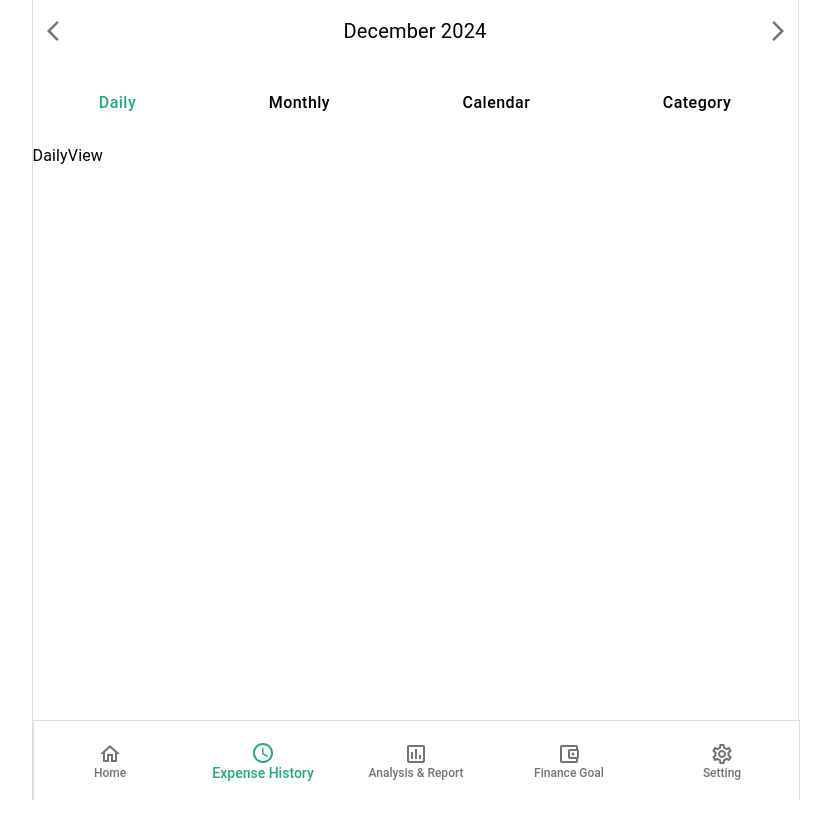
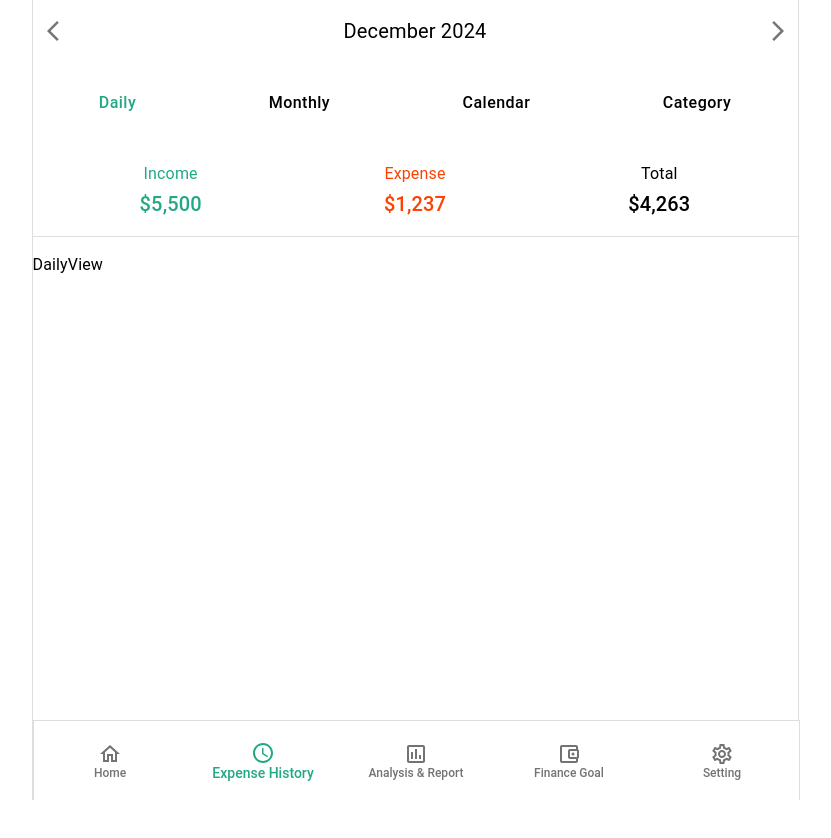
Before and after one commit to hyeonahc/finance-tracker, a React (Vite) app in the folder apps/web/: page /expense-history in a window 1280 px wide. Shown: the top 838 px of the page, without its empty margins (225-1056 px from the left). Before the commit the page ends 808 px from the top, so only its background shows below. Built offline with nearby package versions, Linux system fonts and the light colour scheme; no server answers; sample sign-in values are in the browser's storage.

Commit message:
Add IncomeExpenseTotal component and Extend MUI palette with 'border' color

```diff
--- /dev/null
+++ b/apps/web/src/components/ui/IncomeExpenseTotal.tsx
@@ -0,0 +1,53 @@
+import { Box, Typography, useTheme } from "@mui/material";
+
+interface IncomeExpenseTotalProps {
+  expense: number;
+  income: number;
+  total: number;
+}
+
+export default function IncomeExpenseTotal({
+  expense,
+  income,
+  total,
+}: IncomeExpenseTotalProps) {
+  const theme = useTheme();
+
+  return (
+    <Box
+      alignItems="center"
+      borderBottom={`1px solid ${theme.palette.border.main}`}
+      display="flex"
+      justifyContent="space-around"
+      mb={2}
+      padding={2}
+    >
+      <Box textAlign="center">
+        <Typography color="success.main" variant="subtitle1">
+          Income
+        </Typography>
+        <Typography color="success.main" variant="h6">
+          ${income.toLocaleString()}
+        </Typography>
+      </Box>
+
+      <Box textAlign="center">
+        <Typography color="error.main" variant="subtitle1">
+          Expense
+        </Typography>
+        <Typography color="error.main" variant="h6">
+          ${expense.toLocaleString()}
+        </Typography>
+      </Box>
+
+      <Box textAlign="center">
+        <Typography color="textPrimary" variant="subtitle1">
+          Total
+        </Typography>
+        <Typography color="textPrimary" variant="h6">
+          ${total.toLocaleString()}
+        </Typography>
+      </Box>
+    </Box>
+  );
+}
--- a/apps/web/src/pages/ExpenseHistory.tsx
+++ b/apps/web/src/pages/ExpenseHistory.tsx
@@ -1,4 +1,5 @@
 import YearMonthPicker from "@components/filters/YearMonthPicker";
+import IncomeExpenseTotal from "@components/ui/IncomeExpenseTotal";
 import CalendarView from "@components/views/CalendarView";
 import CategoryView from "@components/views/CategoryView";
 import DailyView from "@components/views/DailyView";
@@ -18,6 +19,7 @@ export default function ExpenseHistory() {
     <Box>
       <YearMonthPicker displayMode="monthYear" />
       <ViewOptions onViewChange={handleViewChange} />
+      <IncomeExpenseTotal expense={1237} income={5500} total={4263} />
       <Box mt={2}>
         {selectedView === "daily" && <DailyView />}
         {selectedView === "monthly" && <MonthlyView />}
--- a/apps/web/src/theme/index.tsx
+++ b/apps/web/src/theme/index.tsx
@@ -1,11 +1,18 @@
 import { ThemeOptions, createTheme } from "@mui/material/styles";
+import { PaletteColorOptions } from "@mui/material/styles/createPalette";
+
+// Extend MUI's Palette to include 'border'
+declare module "@mui/material/styles" {
+  interface Palette {
+    border: Palette["primary"];
+  }
+  interface PaletteOptions {
+    border?: PaletteColorOptions;
+  }
+}
 
 // A custom theme for this app
 const theme = createTheme({
-  components: {
-    MuiButtonBase: {},
-    MuiLink: {},
-  },
   palette: {
     border: {
       main: "#DEDEDE",
```
